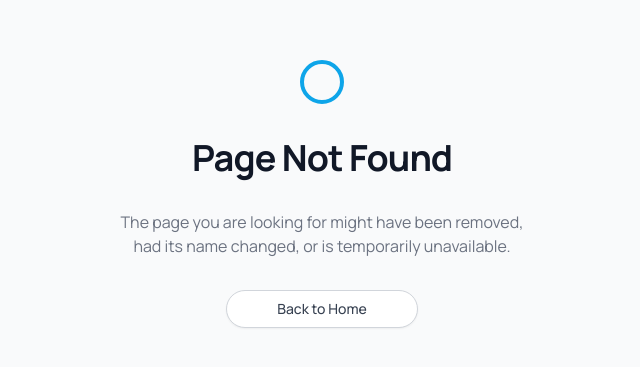
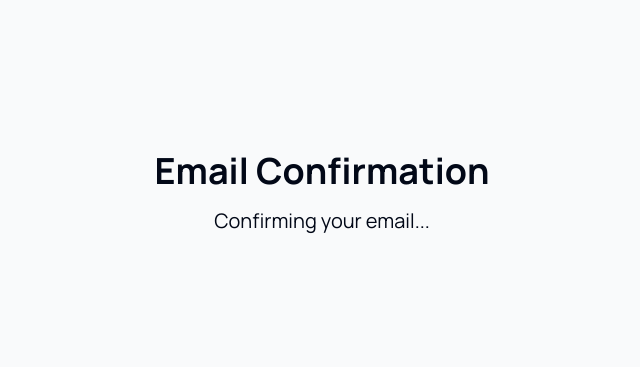
Before and after one commit to daveclinton/kenya-land-charge, a Next.js app: page /confirm-email in a window 1280 px wide. Before the commit this address had no page. Shown: the part 207-574 px from the top of the page, without its empty margins (318-958 px from the left). Built offline with nearby package versions, Linux system fonts and the light colour scheme; no server answers; what tailwindcss-react-aria-components would draw is missing.

Commit message:
feat: add confirm email page

```diff
--- /dev/null
+++ b/app/confirm-email/page.tsx
@@ -0,0 +1,25 @@
+"use client";
+import { confirmEmail } from "@/lib/actions/user";
+import { useSearchParams } from "next/navigation";
+import React from "react";
+
+export default function ConfirmEmail() {
+  const searchParams = useSearchParams();
+  const [message, setMessage] = React.useState(false);
+  const token = searchParams.get("token");
+
+  React.useEffect(() => {
+    if (token) {
+      confirmEmail(token).then((result: any) => {
+        setMessage(result.message || "Error occured");
+      });
+    }
+  }, [token]);
+
+  return (
+    <div className="flex flex-col items-center justify-center min-h-screen py-2">
+      <h1 className="text-4xl font-bold mb-4">Email Confirmation</h1>
+      <p className="text-xl">{message || "Confirming your email..."}</p>
+    </div>
+  );
+}
```
